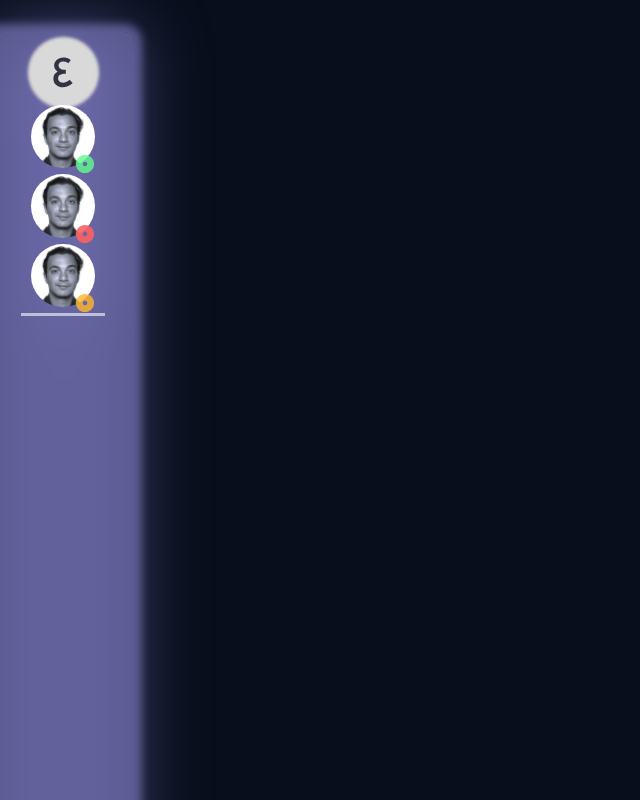
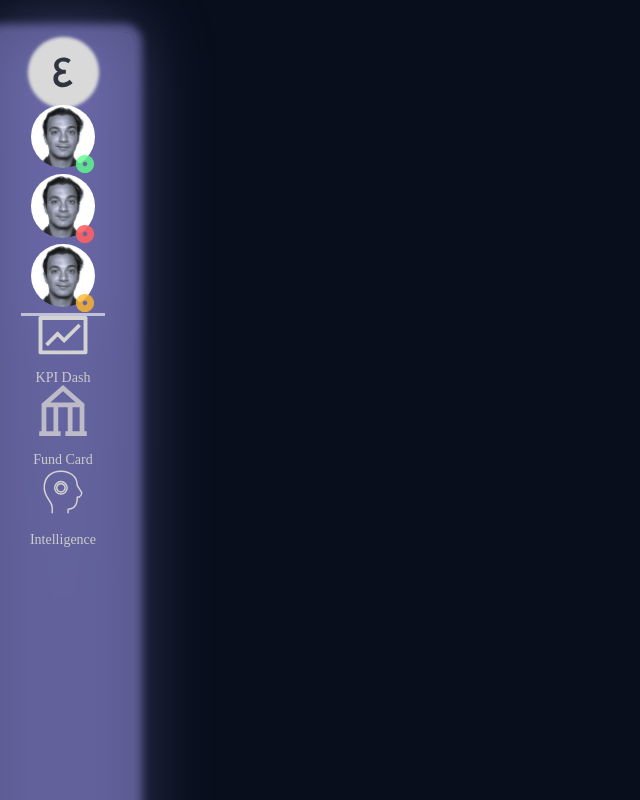
Before and after one commit to Nodes-Advisors/Epsilon-frontend-web, a React (Vite) app: page /home in a window 1280 px wide. Shown: the top 800 px of the page, without its empty margins (0-640 px from the left). Built offline with nearby package versions, Linux system fonts and the light colour scheme.

Commit message:
feat: define gereral divider and navbar

```diff
--- a/src/components/divider.tsx
+++ b/src/components/divider.tsx
@@ -7,7 +7,7 @@ type TDividerProps = {
 
 export default function Divider({color, height, width}: TDividerProps) {
   return (
-    <div style={{ background: color, height: height, width: width }}>
+    <div style={{ background: color, height, width }}>
     </div>
   )
 }
--- /dev/null
+++ b/src/components/nav-widget.tsx
@@ -0,0 +1,19 @@
+import { FunctionComponent, SVGProps } from 'react'
+import styles from '../styles/home.module.less'
+
+type INavWidgetProps = {
+    Svg: FunctionComponent<SVGProps<SVGSVGElement> & { title?: string | undefined; }>;
+    to: string;
+    width: string;
+    height: string;
+    text: string;
+}
+
+export default function NavWidget({Svg, width, height, to, text}: INavWidgetProps) {
+  return (
+    <div className={styles['nav-widget-item']}>
+      <Svg className={styles['nav-widget-img']} style={{ width, height }} />
+      <a href='/profile' className={styles['nav-widget-text']}>{text}</a>
+    </div>
+  )
+}
--- a/src/pages/Home.tsx
+++ b/src/pages/Home.tsx
@@ -3,12 +3,17 @@ import EpsilonMiniLogo from '../assets/svgs/epsilon-mini-logo.svg?react'
 import HeadImgWrapper from '../components/headimg-wrapper'
 import HeadImg from '../assets/images/headimg-example.png'
 import Divider from '../components/divider'
+import NavWidget from '../components/nav-widget'
+import KPIDashIcon from '../assets/svgs/kpi-dashboard.svg?react'
+import FundCardIcon from '../assets/svgs/fund-card.svg?react'
+import IntelligenceIcon from '../assets/svgs/intelligence.svg?react'
+import GroupButtonIcon from '../assets/svgs/group-button.svg?react'
 
 export default function Home() {
   return (
-    <section className={styles['relative-layout']}>
-      <aside className={styles['left-panel']}>
-        <div className={styles['epsilon-blur-circle']}>
+    <section>
+      <aside>
+        <div>
           <EpsilonMiniLogo className={styles['epsilon-mini-logo']}/>
         </div>
         <HeadImgWrapper headImg={HeadImg} status='online' />
@@ -16,8 +21,11 @@ export default function Home() {
         <HeadImgWrapper headImg={HeadImg} status='offline' />
         <Divider height='0.1625rem' width='5.25rem' color='rgba(255, 255, 255, 0.6)'/>
         <nav>
-
+          <NavWidget Svg={KPIDashIcon} width='3.125rem' height='2.44794rem' to='to' text= 'KPI Dash'/>
+          <NavWidget Svg={FundCardIcon} width='3rem' height='3.22225rem' to='to' text='Fund Card' />
+          <NavWidget Svg={IntelligenceIcon} width='' height='3.125rem' to='3.125rem' text='Intelligence' />
         </nav>
+        <GroupButtonIcon id={styles['group-button']} />
       </aside>
     </section>
   )
```
